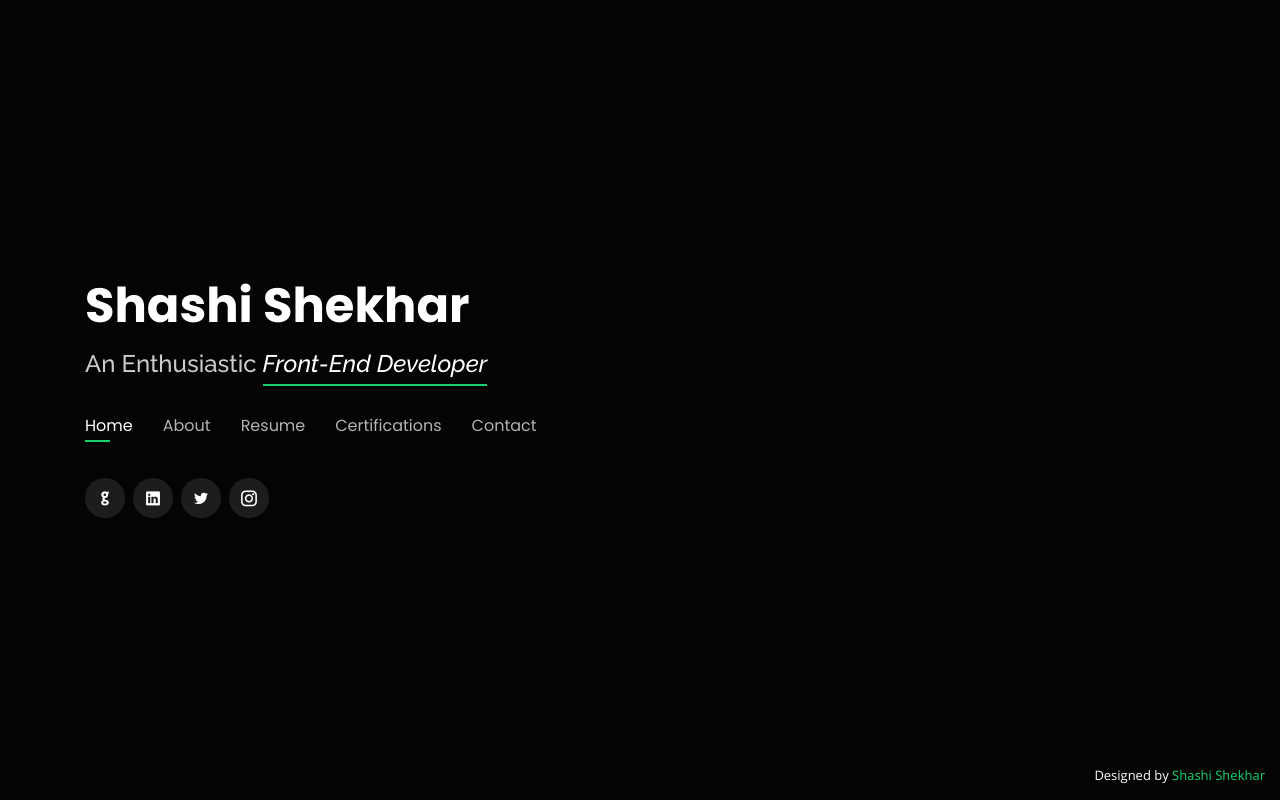
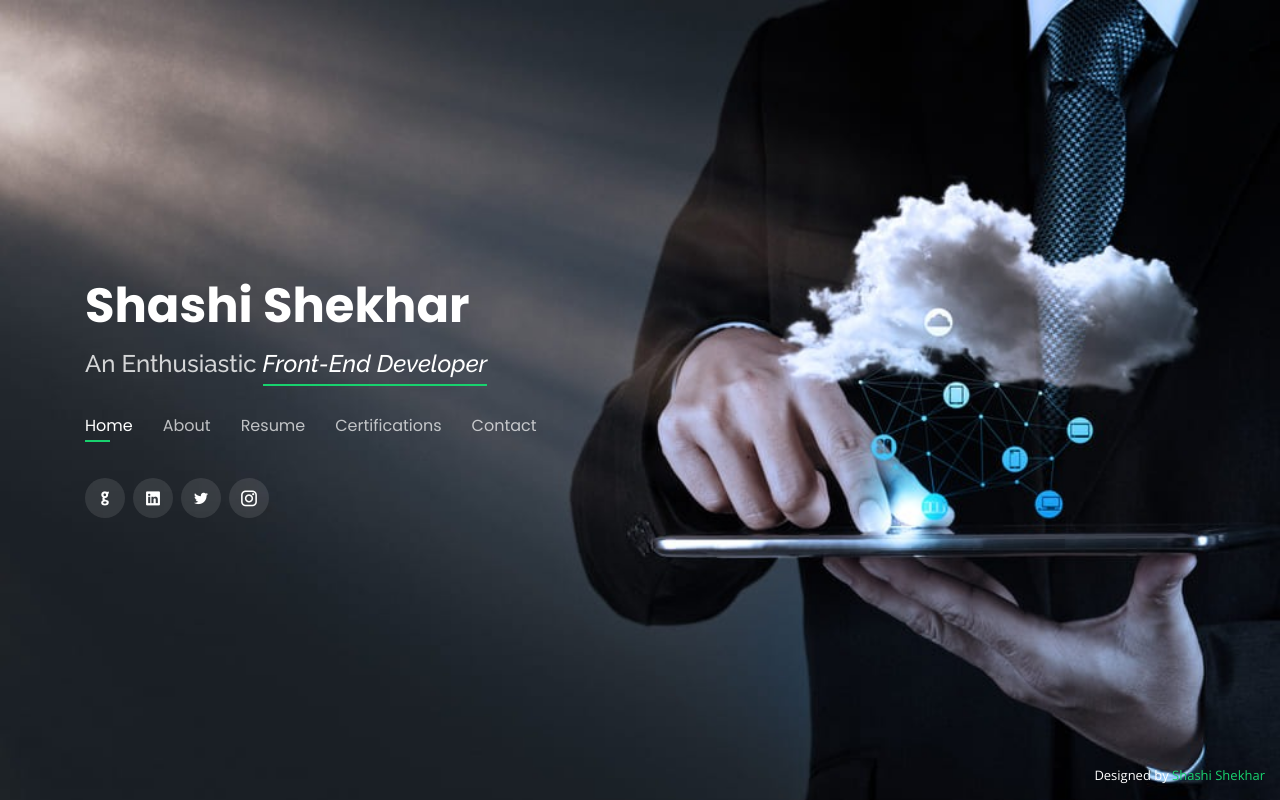
Before and after one commit to shashiofficialaccount/shashiofficialaccount.github.io, a plain HTML site: page index.html in a window 1280 px wide. Drawn offline with nearby package versions, Linux system fonts and the light colour scheme.

Commit message:
Bg image changed

```diff
--- a/assets/css/style.css
+++ b/assets/css/style.css
@@ -10,7 +10,7 @@ body {
 body::before {
   content: "";
   position: fixed;
-  background: #040404 url("../img/pic.jpg") top right no-repeat;
+  background: #040404 url("../img/BackgroundPortfolio.jpg") top right no-repeat;
   background-size: cover;
   left: 0;
   right: 0;
```
Also changed, not shown: assets/img/71943344 (2).jpg (deleted), assets/img/BackgroundPortfolio.jpg (added), assets/img/BackgroundPortfolio1.jpg (added).
